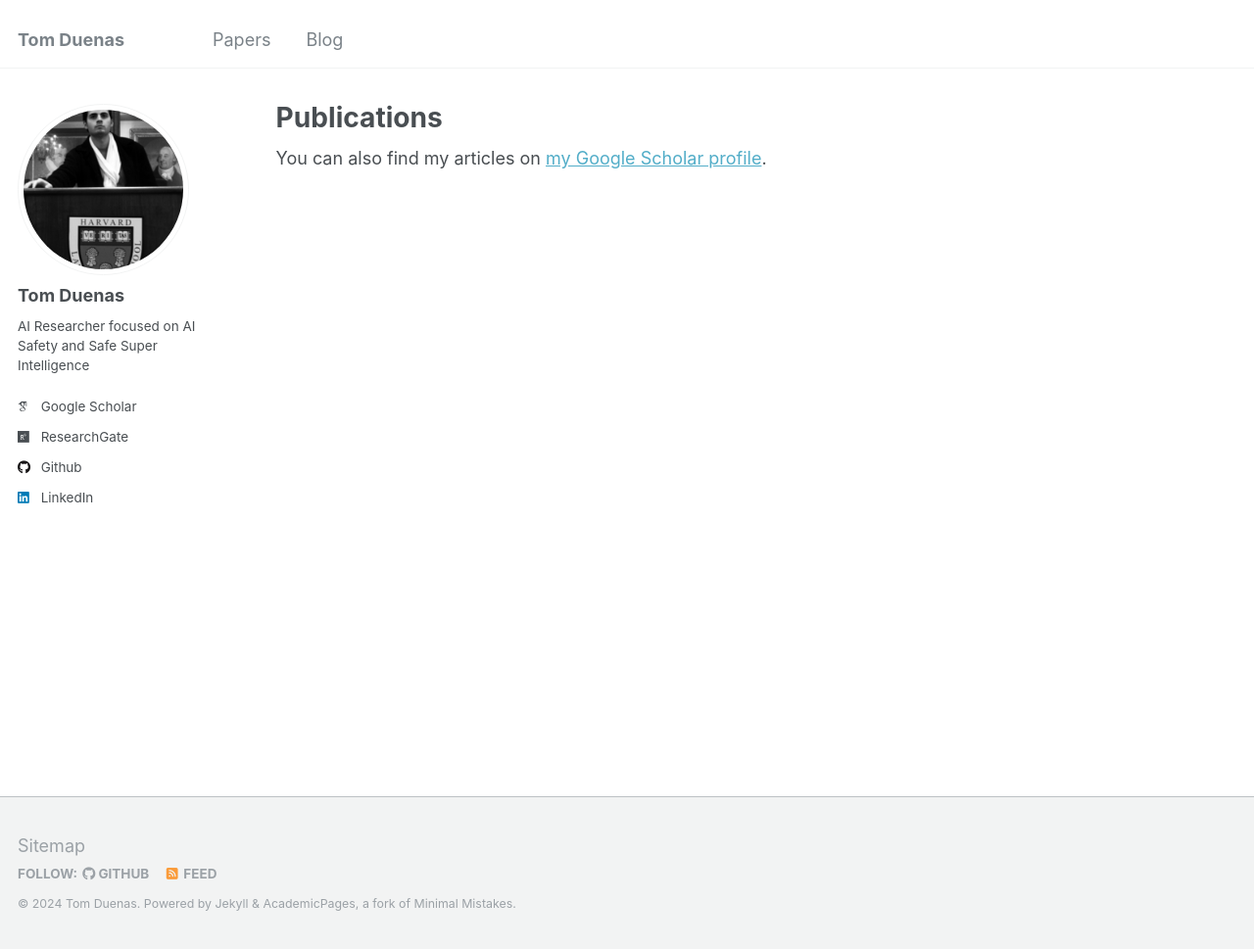
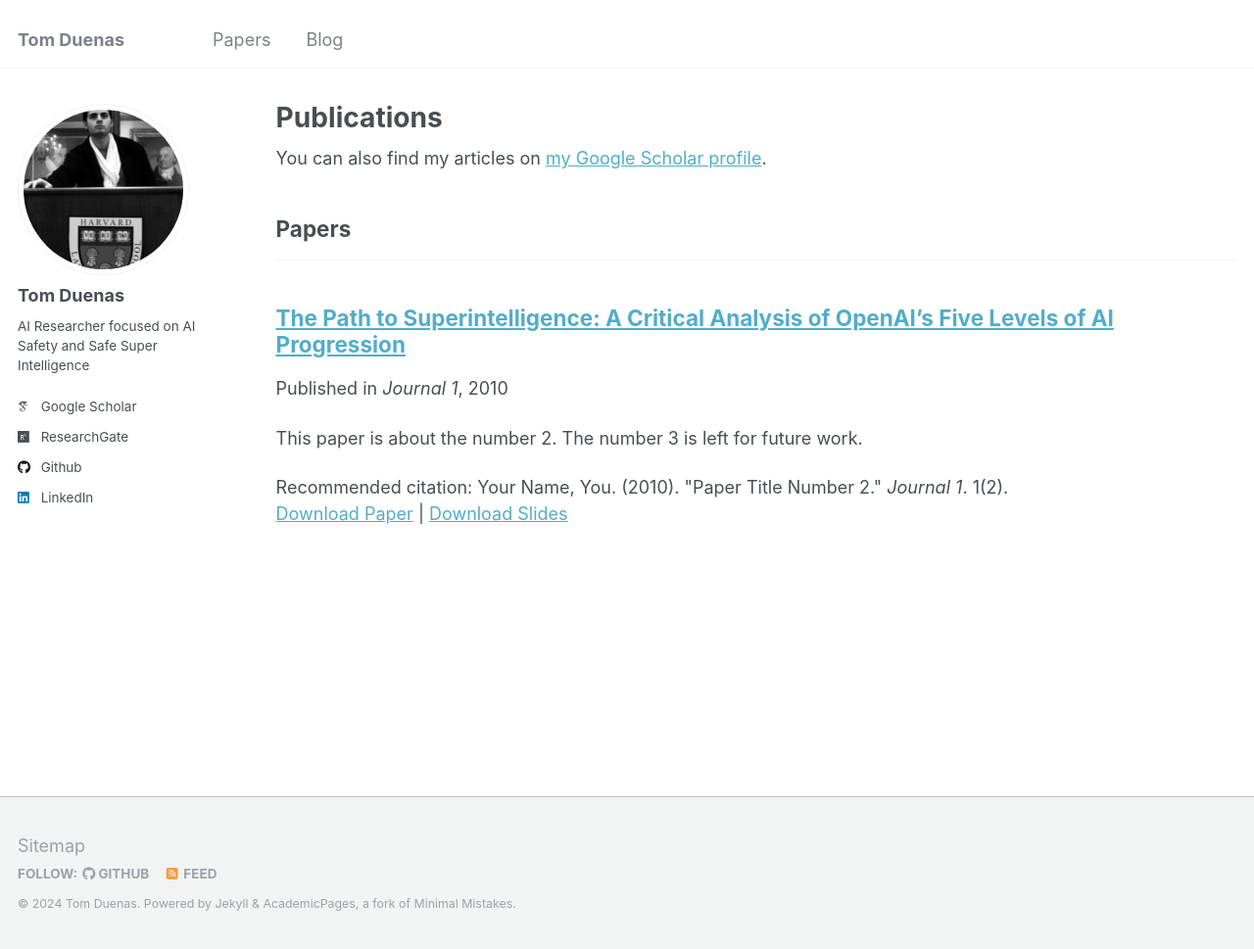
Before and after one commit to TomDuenas/tomduenas.github.io, a Jekyll site: the page built from _pages/publications.html, in a window 1280 px wide and 969 px high. Shown: the whole window at 98% size. Built offline with Jekyll 4.4.1, drawn with Linux system fonts in a browser that asks for light colours; some web fonts are replaced.

Commit message:
Update the-path-to-superintelligence.md

```diff
--- a/_publications/the-path-to-superintelligence.md
+++ b/_publications/the-path-to-superintelligence.md
@@ -1,13 +1,14 @@
 ---
 title: "The Path to Superintelligence: A Critical Analysis of OpenAI's Five Levels of AI Progression"
 collection: publications
-category: conferences
-permalink: /publication/the-path-to-superintelligence.md
-excerpt: 'This paper conducts a comprehensive risk assessment of OpenAI's proposed five-level framework for AGI development.'
-date: 2024-08-24
-venue: 'Research Gate'
-paperurl: 'https://www.researchgate.net/publication/383395776_The_Path_to_Superintelligence_A_Critical_Analysis_of_OpenAI's_Five_Levels_of_AI_Progression'
-citation: 'Duenas, Tom and Ruiz, Diana. (2024). The Path to Superintelligence: A Critical Analysis of OpenAI's Five Levels of AI Progression; <i>Research Gate</i>.'
+category: manuscripts
+permalink: /publication/2010-10-01-paper-title-number-2
+excerpt: 'This paper is about the number 2. The number 3 is left for future work.'
+date: 2010-10-01
+venue: 'Journal 1'
+slidesurl: 'http://academicpages.github.io/files/slides2.pdf'
+paperurl: 'http://academicpages.github.io/files/paper2.pdf'
+citation: 'Your Name, You. (2010). &quot;Paper Title Number 2.&quot; <i>Journal 1</i>. 1(2).'
 ---
 
 The contents above will be part of a list of publications, if the user clicks the link for the publication than the contents of section will be rendered as a full page, allowing you to provide more information about the paper for the reader. When publications are displayed as a single page, the contents of the above "citation" field will automatically be included below this section in a smaller font.
```
